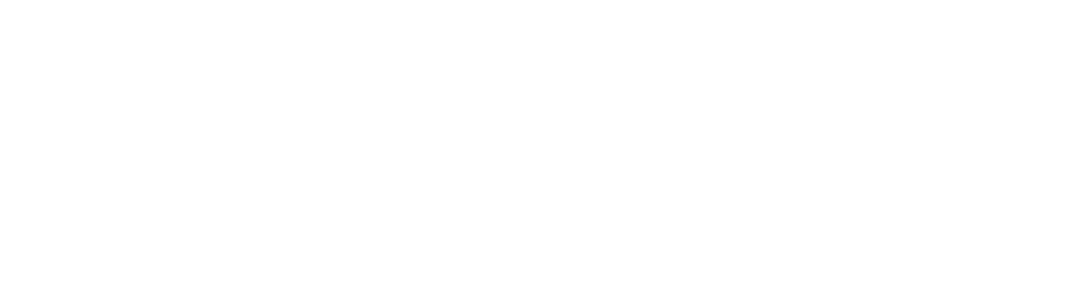
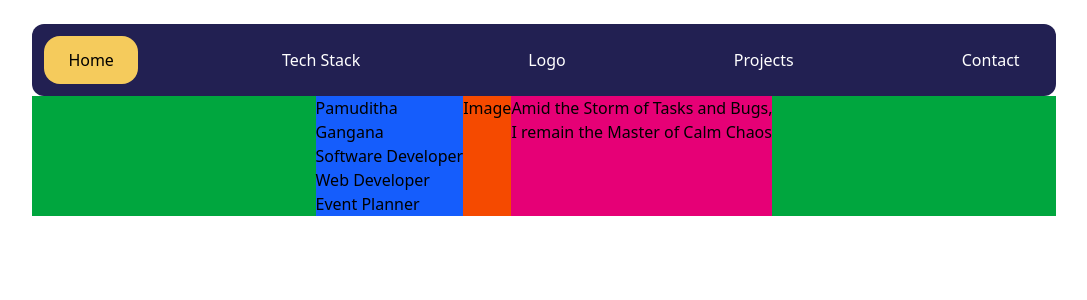
Before and after one commit to PamudithaGa/portfolio, a React (Vite) app: page / in a window 1280 px wide. Shown: the top 300 px of the page, without its empty margins (96-1183 px from the left). Built offline with nearby package versions, Linux system fonts and the light colour scheme.

Commit message:
Navbar and hero layout

```diff
--- a/package.json
+++ b/package.json
@@ -11,8 +11,12 @@
   },
   "dependencies": {
     "@tailwindcss/vite": "^4.1.11",
+    "class-variance-authority": "^0.7.1",
+    "clsx": "^2.1.1",
+    "lucide-react": "^0.525.0",
     "react": "^19.1.0",
-    "react-dom": "^19.1.0"
+    "react-dom": "^19.1.0",
+    "tailwind-variants": "^1.0.0"
   },
   "devDependencies": {
     "@eslint/js": "^9.30.1",
--- a/src/App.tsx
+++ b/src/App.tsx
@@ -1,36 +1,30 @@
-import { useState } from 'react'
-import reactLogo from './assets/react.svg'
-import viteLogo from '/vite.svg'
-import './App.css'
+import { useState } from "react";
+import reactLogo from "./assets/react.svg";
+import viteLogo from "/vite.svg";
+import "./App.css";
+
+//Compornents
+import Navbar from "./components/Navbar";
+import Hero from "./components/Hero";
 
 function App() {
-  const [count, setCount] = useState(0)
+  const [count, setCount] = useState(0);
 
   return (
     <>
-      <section>
-
+      <section className="w-[80%] ml-[10%]">
+        <Navbar />
       </section>
-      <section>
-
+      <section className="w-[80%] ml-[10%] h-[90%]">
+        <Hero />
       </section>
-      <section>
-
-      </section>
-      <section>
-
-      </section>
-      <section>
-
-      </section>
-      <section>
-
-      </section>
-      <section>
-
-      </section>
+      <section></section>
+      <section></section>
+      <section></section>
+      <section></section>
+      <section></section>
     </>
-  )
+  );
 }
 
-export default App
+export default App;
--- /dev/null
+++ b/src/components/AboutMe.tsx
@@ -0,0 +1,27 @@
+import React from "react";
+
+const AboutMe: React.FC = () => {
+  return (
+    <div>
+      <div>Image</div>
+      <div>
+        <h1>Who am I</h1>
+        <p>
+          A passionate software developer who specialize in crafting modern web
+          applications using modern tech stacks based in Sri Lanka. Outside of
+          coding, I explore tech trends, create case studies for client
+          projects, and break down complex problems into simple, dev-friendly
+          solutions. I'm all about learning fast, building smarter, and growing
+          with every line of code.
+        </p>
+        <div>
+            <div></div>
+            <div></div>
+            <div></div>
+        </div>
+      </div>
+    </div>
+  );
+};
+
+export default AboutMe;
--- a/src/components/Hero.tsx
+++ b/src/components/Hero.tsx
@@ -0,0 +1,28 @@
+import React from "react";
+
+const Hero: React.FC = () => {
+  return (
+    <div className="bg-red-600">
+      <div className="bg-green-600 flex justify-center w-full">
+        <div className="bg-blue-600 w-[1/3]">
+          <div>
+            <h2 className="">Pamuditha</h2>
+            <h2>Gangana</h2>
+          </div>
+          <div>
+            <h3>Software Developer</h3>
+            <h3>Web Developer</h3>
+            <h3>Event Planner</h3>
+          </div>
+        </div>
+        <div className="bg-orange-600 w-[1/3]">Image</div>
+        <div className="bg-pink-600 w-[1/3]">
+          <p>Amid the Storm of Tasks and Bugs, </p>
+          <p>I remain the Master of Calm Chaos</p>
+        </div>
+      </div>
+    </div>
+  );
+};
+
+export default Hero;
--- a/src/components/Navbar.tsx
+++ b/src/components/Navbar.tsx
@@ -1,11 +1,25 @@
-import React from 'react'
+import React, { useState } from "react";
 
-const Navbar:React.FC = () => {
+const Navbar: React.FC = () => {
+  const [active, setActive] = useState("Home");
+
+  const navItems = ["Home", "Tech Stack", "Logo", "Projects", "Contact"];
+
   return (
-    <div>
+    <div className="bg-[#222052] py-3 flex items-center justify-center gap-30 text-[#fff] rounded-xl mt-6">
+      {navItems.map((item) => (
+        <div
+          key={item}
+          onClick={() => setActive(item)}
+          className={`px-6 py-3 rounded-2xl cursor-pointer transition-all duration-200 ${
+            active === item ? "bg-[#F5CB5C] text-black" : ""
+          }`}
+        >
+          {item}
+        </div>
+      ))}
+    </div>
+  );
+};
 
-    </div>
-  )
-}
-
-export default Navbar
+export default Navbar;
```
Also changed, not shown: 1 other file (tests, documents, lock files or other folders).
